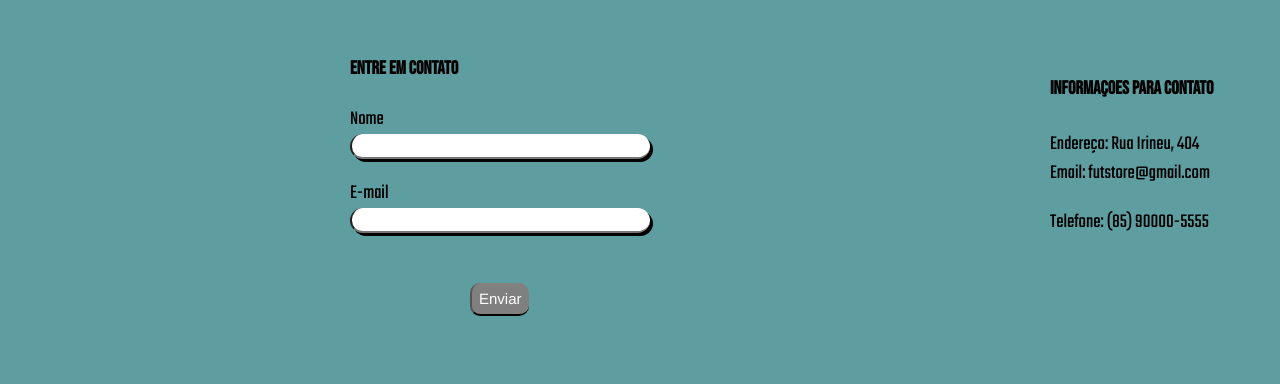
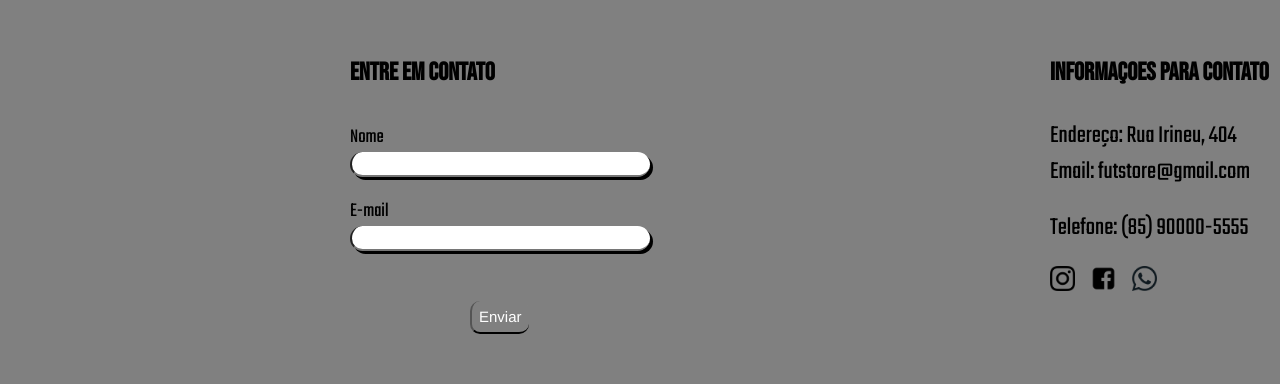
Before and after one commit to SamuelP-Silva/fut-store, a plain HTML site: page index.html in a window 1280 px wide. Shown: the part 2068-2452 px from the top of the page. Drawn offline with Linux system fonts and the light colour scheme; a web font is replaced by a local one.

Commit message:
alterando cor do body e do rodapé, e adicionando icones das redes sociais

```diff
--- a/index.html
+++ b/index.html
@@ -104,7 +104,12 @@
                 <span>Email: futstore@gmail.com</span>
 
                 <p>Telefone: (85) 90000-5555</p>
+                <a href="#"><img src="imagens/icon-insta.png" ></a>
+                <a href="#"><img src="imagens/icon-face.webp" ></a>
+                <a href="#"><img src="imagens/icon-whats.png" ></a>
             </div>
+
+
 
     </footer>
 
--- a/style.css
+++ b/style.css
@@ -12,12 +12,12 @@
 }
 
 body{
-    background-color: cadetblue;
+    background-color: gray;
 }
 
 header {
     display: flex;
-    background-color:cadetblue;
+    background-color:gray;
     align-items: center;
     height: 80px;
 
@@ -248,7 +248,7 @@ nav {
 }
 
 .footer {
-    background-color: cadetblue;
+
     margin-top: 30px;
     margin-left: 350px;
     display: flex;
@@ -273,8 +273,9 @@ nav {
     padding-left: 20px;
 }
  .footer h3{
-    margin-bottom: 25px;
+    margin-bottom: 35px;
     font-family:"Bebas Neue";
+    font-size: 25px;
  }
 
  .footer label{
@@ -312,7 +313,7 @@ nav {
 
 .contato {
     margin-left: 400px;
-    margin-top: 50px;
+    margin-top: 30px;
 
 }
 
@@ -320,17 +321,26 @@ nav {
     display: block;
     margin-bottom: 30px;
     font-family: "Bebas Neue";
+    font-size: 25px;
 }
 
 .contato span{
     display: block;
     font-family: "teko";
-    font-size: 20px;
+    font-size: 25px;
 }
 
 .contato p{
     margin-top: 20px;
     font-family: "teko";
-    font-size: 20px;
+    font-size: 25px;
     width: 100%;
 }
+
+
+.contato img {
+    width: 25px;
+    height: 25px;
+    margin-top: 20px;
+    margin-right: 12px;
+}
```
Also changed, not shown: imagens/icon-face.webp (added), imagens/icon-whats.png (added).
